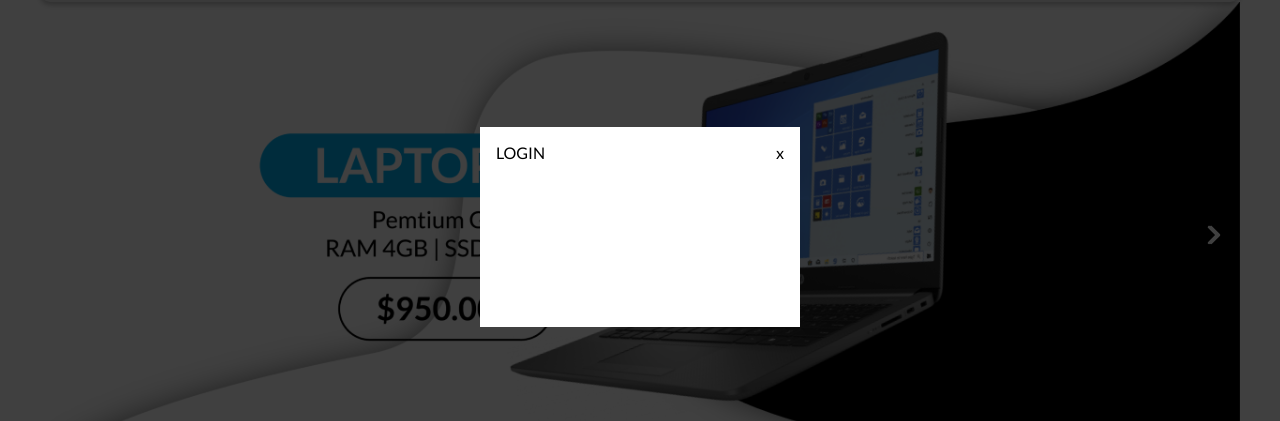
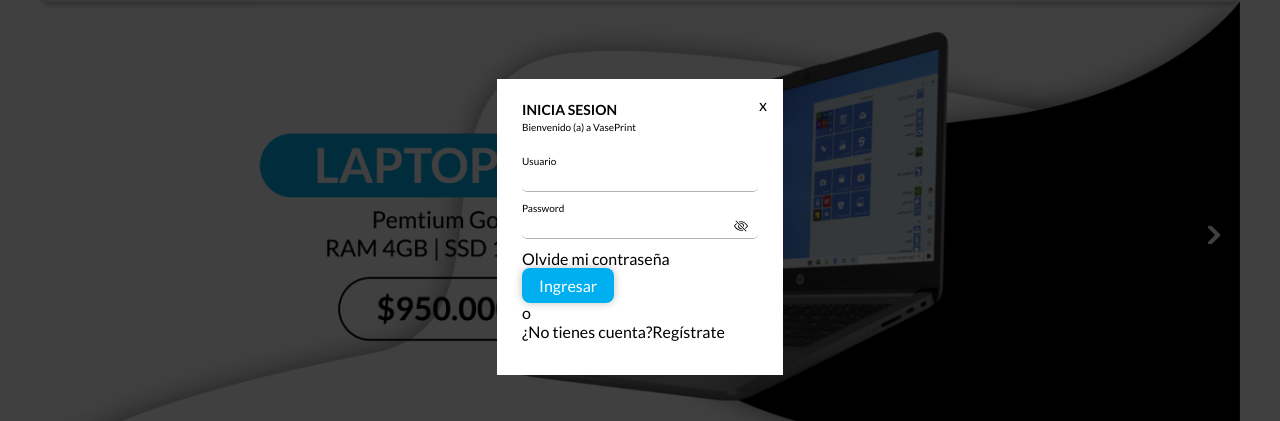
Before and after one commit to poncho29/vaseprint-app, a React (Vite) app: page / in a window 1280 px wide. Both pictures are taken after a click on the icon 1172 px from the left and 92 px from the top of the page. Shown: the part 173-594 px from the top of the page. Built offline with nearby package versions, Linux system fonts and the light colour scheme; no server answers.

Commit message:
input text and button component added

```diff
--- a/package.json
+++ b/package.json
@@ -10,10 +10,12 @@
   },
   "dependencies": {
     "axios": "^1.2.2",
+    "formik": "^2.2.9",
     "react": "^18.2.0",
     "react-dom": "^18.2.0",
     "react-icons": "^4.4.0",
-    "react-router-dom": "6"
+    "react-router-dom": "6",
+    "yup": "^0.32.11"
   },
   "devDependencies": {
     "@types/react": "^18.0.17",
--- /dev/null
+++ b/src/components/Common/Button.jsx
@@ -0,0 +1,22 @@
+import React from 'react'
+
+const Button = ({
+  text = 'save',
+  disabled = false,
+  type = 'button' | 'submit' | 'reset',
+  variant = false,
+  onClick = () => {}
+}) => {
+  return (
+    <button
+      type={type}
+      disabled={disabled}
+      onClick={onClick}
+      className={`btn_component ${variant ? 'bg__secundary': '' }`}
+    >
+      {text}
+    </button>
+  )
+}
+
+export default Button
--- a/src/components/Common/Header.jsx
+++ b/src/components/Common/Header.jsx
@@ -15,6 +15,7 @@ import { AiFillFacebook } from 'react-icons/ai';
 import { AiOutlineInstagram } from 'react-icons/ai';
 
 import Logo from '../../assets/images/logo.svg';
+import LoginForm from '../forms/LoginForm';
 
 export const Header = () => {
   const [showNavbar, setShowNavbar] = useState(false);
@@ -78,7 +79,7 @@ export const Header = () => {
         isOpen={isOpenAuth}
         closeModal={closeModalAuth}
       >
-        <h2>LOGIN</h2>
+        <LoginForm />
       </ModalAuth>
     </>
   )
--- /dev/null
+++ b/src/components/forms/Input.jsx
@@ -0,0 +1,60 @@
+import { useState } from 'react';
+import { BsEye, BsEyeSlash } from 'react-icons/bs';
+
+const Input = ({
+  id = '',
+  name = '',
+  value = '',
+  type = 'text',
+  className = '',
+  label = '',
+  sizeLogo = 20,
+  showLogo = false,
+  required = false,
+  onChange = () => {},
+  error = ''
+}) => {
+  const [showPass, setShowPass] = useState(false);
+
+  const onTogglePass = () => {
+    setShowPass(!showPass);
+  }
+
+  return (
+    <article className='input__group'>
+      { label && <label htmlFor={id}>{label}</label> }
+      <div className="input__content">
+        <input
+          id={id}
+          type={showPass && type === "password" ? "text" : type}
+          name={name}
+          value={value}
+          onChange={onChange}
+          required={required}
+          className={`input ${className}`}
+        />
+        {/* ERRORS */}
+        { error && <span className='input__error'>{error}</span>}
+
+        {/* LOGO */}
+        { showLogo &&
+          (
+            showPass ?
+              <BsEye
+                size={sizeLogo}
+                className="input__logo"
+                onClick={() => onTogglePass()}
+              /> :
+              <BsEyeSlash
+                size={sizeLogo}
+                className="input__logo"
+                onClick={() => onTogglePass()}
+              />
+          )
+        }
+      </div>
+    </article>
+  )
+}
+
+export default Input;
--- /dev/null
+++ b/src/components/forms/LoginForm.jsx
@@ -0,0 +1,76 @@
+import * as Yup from 'yup';
+import { useFormik } from 'formik';
+
+import Input from './Input';
+import Button from '../common/Button';
+
+const initialValues = {
+  email: "",
+  password: ""
+}
+
+const LoginForm = () => {
+  const formik = useFormik({
+    initialValues,
+    validationSchema: Yup.object({
+      email: Yup.string()
+        .email('Dirección de correo electrónico no válida').required('Requerido'),
+      password: Yup.string()
+        .min(8, 'Debe tener mínimo 8 caracteres').required('Requerido'),
+    }),
+    onSubmit: values => {
+      console.log(values);
+    }
+  });
+
+  return (
+    <form onSubmit={formik.handleSubmit} className="form__login">
+      <h3 className="login__title">INICIA SESION</h3>
+      <p className="login__subtitle">Bienvenido (a) a VasePrint</p>
+
+      <Input
+        id="email"
+        name="email"
+        type="email"
+        label="Usuario"
+        required={true}
+        value={formik.values.email}
+        onChange={formik.handleChange}
+        error={formik.errors.email}
+      />
+
+      <Input
+        id="password"
+        name="password"
+        type="password"
+        label="Password"
+        sizeLogo={14}
+        showLogo={true}
+        required={true}
+        value={formik.values.password}
+        onChange={formik.handleChange}
+        error={formik.errors.password}
+      />
+
+      <div className="footer__login">
+        <p className="link__forgot">
+          <a href="">Olvide mi contraseña</a>
+        </p>
+
+
+        <Button
+          type="submit"
+          text="Ingresar"
+        />
+
+        <span>o</span>
+
+        <p className="link__register">
+          ¿No tienes cuenta?<a href="">Regístrate</a>
+        </p>
+      </div>
+    </form>
+  )
+}
+
+export default LoginForm;
--- a/src/components/index.js
+++ b/src/components/index.js
@@ -2,7 +2,11 @@
 export * from './common/Header';
 export * from './common/Navbar';
 export * from './common/Footer';
+export * from './common/Button';
 export * from './common/Slideshow';
+
+// Forms
+export * from './forms/Input';
 
 // Modals
 export * from './modals/ModalAuth';
--- /dev/null
+++ b/src/styles/components/common/_button.scss
@@ -0,0 +1,24 @@
+@use '../../base/mixins';
+
+.btn_component {
+  color: var(--white);
+  padding: .5rem 1.0625rem;
+  border-radius: .5rem;
+  cursor: pointer;
+  background-color: var(--blue-ligth);
+  box-shadow: 0px 0px 8px rgba(0, 0, 0, 0.25);
+
+  &:hover {
+    background-color: var(--blue-dark);
+  }
+}
+
+// Secundary color
+.bg__secundary{
+  background-color: var(--gray);
+
+  &:hover {
+    color: var(--dark);
+    background-color: var(--gray-ligth);
+  }
+}
--- /dev/null
+++ b/src/styles/components/forms/_input.scss
@@ -0,0 +1,40 @@
+.input__group {
+  width: 100%;
+
+  & label {
+    font-size: .625rem;
+    margin-bottom: .3125rem;
+  }
+
+  & .input__content {
+    position: relative;
+
+    & .input {
+      width: 100%;
+      height: 1.25rem;
+      font-size: .625rem;
+      font-weight: 400;
+      padding: 2px 10px;
+      border-radius: 5px;
+      border-bottom: 1px solid #B3B3B3;
+      margin-bottom: 10px;
+
+      &:focus-visible {
+        outline: none;
+        border-bottom: 1px solid var(--blue-ligth);
+      }
+    }
+
+    & .input__error {
+      color: red;
+      font-size: .625rem;
+    }
+
+    & .input__logo {
+      top: 0;
+      right: .625rem;
+      position: absolute;
+      cursor: pointer;
+    }
+  }
+}
--- /dev/null
+++ b/src/styles/components/forms/_loginForm.scss
@@ -0,0 +1,18 @@
+@use '../../base/mixins';
+
+.form__login {
+  width: 14.75rem;
+  height: 16rem;
+
+  & .login__title {
+    font-size: .875rem;
+    font-weight: 700;
+    line-height: .75rem;
+    margin-bottom: .3125rem;
+  }
+
+  & .login__subtitle {
+    font-size: .625rem;
+    margin-bottom: 1.375rem;
+  }
+}
--- a/src/styles/components/modals/_modalAuth.scss
+++ b/src/styles/components/modals/_modalAuth.scss
@@ -18,12 +18,12 @@
 
   .auth__ctn {
     position: relative;
-    min-width: 320px;
-    max-width: 480px;
-    min-height: 200px;
-    max-height: 600px;
+    min-width: 14.75rem;
+    max-width: 30rem;
+    min-height: 16rem;
+    max-height: 37.5rem;
     // overflow-y: auto;
-    padding: 1rem;
+    padding: 1.5625rem 1.5625rem .9375rem 1.5625rem;
     background-color: var(--white);
 
     .auth__close {
```
Also changed, not shown: src/styles/styles.scss (+11 -4 lines), 1 other file (tests, documents, lock files or other folders).
